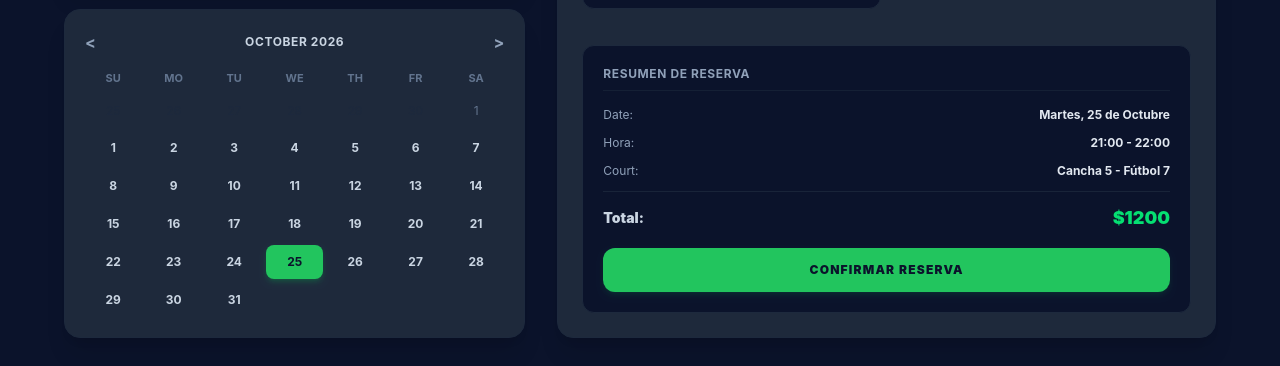
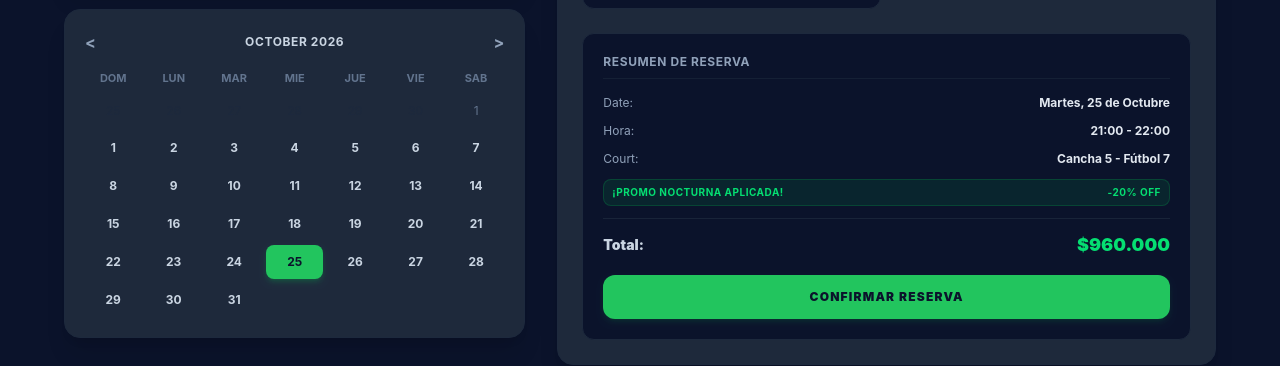
Before and after one commit to Angeln0294/FrontEnd-Alquiler-cancha, a React (Vite) app: page /reservar-turnos in a window 1280 px wide. Shown: the part 476-842 px from the top of the page. Built offline with nearby package versions, Linux system fonts and the light colour scheme; no server answers.

Commit message:
agregue logica de descuento de promocion del 20 % de descuento  para horarios nocturnos en reservas

```diff
--- a/src/components/ReservarTurnos.tsx
+++ b/src/components/ReservarTurnos.tsx
@@ -27,6 +27,20 @@ export default function ReservasPage() {
 // 🔍 Leemos DIRECTAMENTE de la URL el nombre y el precio de forma reactiva
   const nombreCanchaUrl = searchParams.get('cancha') || "Cancha 5 - Fútbol 7";
   const precioCanchaUrl = searchParams.get('precio') || "$1200";
+
+  // 💸 CÁLCULO DINÁMICO DEL 20% DE DESCUENTO (PROMO NOCTURNA)
+// =========================================================
+// Convertimos el texto del precio (ej: "$12.000") a un número limpio (12000)
+const precioNumero = Number(precioCanchaUrl.replace(/[^0-8.-]+/g, "")) * 1000 || 12000;
+
+// Verificamos si el turno seleccionado califica para la promo nocturna ('t6' es 21-22hs, 't7' es 23-24hs)
+const esHorarioPromo = turnoIdSeleccionado === 't6' || turnoIdSeleccionado === 't7';
+
+// Si aplica el horario promo, restamos el 20%, si no, queda el valor base
+const precioFinalNumero = esHorarioPromo ? precioNumero * 0.8 : precioNumero;
+
+// Le devolvemos el formato de moneda local tucumana (ej: $9.600)
+const precioFinalFormateado = `$${precioFinalNumero.toLocaleString('es-AR')}`;
 
 
   const [turnos, setTurnos] = useState<HorarioTurno[]>([
@@ -90,7 +104,7 @@ export default function ReservasPage() {
               </div>
 
               <div className="grid grid-cols-7 gap-1 text-center text-[11px] font-bold text-slate-500 mb-2 uppercase">
-                <span>Su</span><span>Mo</span><span>Tu</span><span>We</span><span>Th</span><span>Fr</span><span>Sa</span>
+                <span>Dom</span><span>Lun</span><span>Mar</span><span>Mie</span><span>Jue</span><span>Vie</span><span>Sab</span>
               </div>
 
               <div className="grid grid-cols-7 gap-1 text-center text-xs">
@@ -188,12 +202,23 @@ export default function ReservasPage() {
                 <span>Court:</span>
                 <span className="text-slate-200 font-bold">{nombreCanchaUrl}</span>
           </div>
+
+  {/* 📢 NUEVO: Cartelito indicador que aparece solo si eligen horario nocturno */}
+  {esHorarioPromo && (
+    <div className="flex justify-between items-center text-[10px] text-green-400 font-bold bg-green-500/10 px-2 py-1.5 rounded-lg border border-green-500/20 uppercase tracking-wider">
+      <span>¡Promo Nocturna Aplicada!</span>
+      <span>-20% OFF</span>
+    </div>
+  )}
+
+  {/* 💸 Fila del Total Modificada */}
   <div className="flex justify-between items-center text-sm pt-3 border-t border-slate-800/80">
     <span className="text-slate-300 font-black">Total:</span>
-                  {/* 🟢 ¡Precio dinámico solucionado! */}
-                  <span className="text-green-400 font-black text-lg">{precioCanchaUrl}</span>
+    {/* 🟢 Cambiamos 'precioCanchaUrl' por 'precioFinalFormateado' para mostrar el descuento en vivo */}
+    <span className="text-green-400 font-black text-lg">{precioFinalFormateado}</span>
   </div>
 </div>
+
 
               {/* Botón definitivo para confirmar la operación */}
               <button
```
Lines whose indentation alone changed are shown as unchanged.
